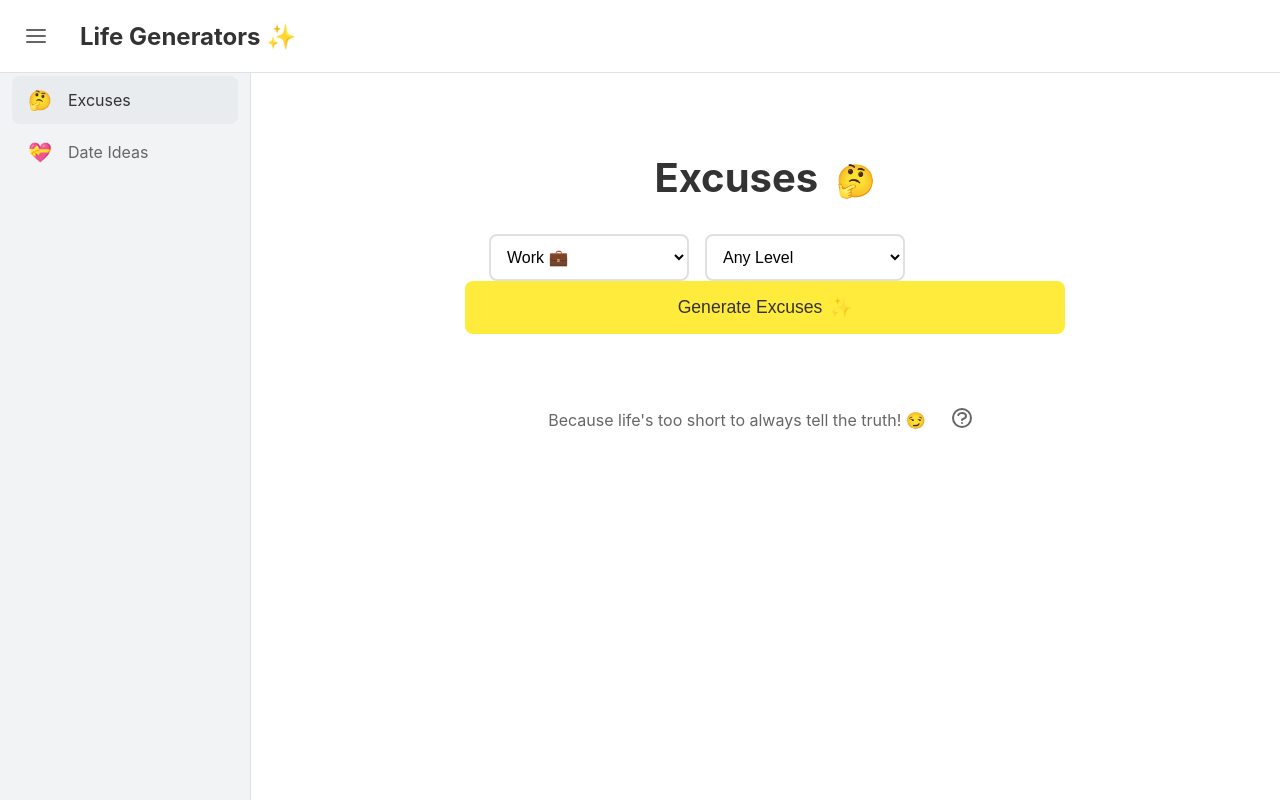
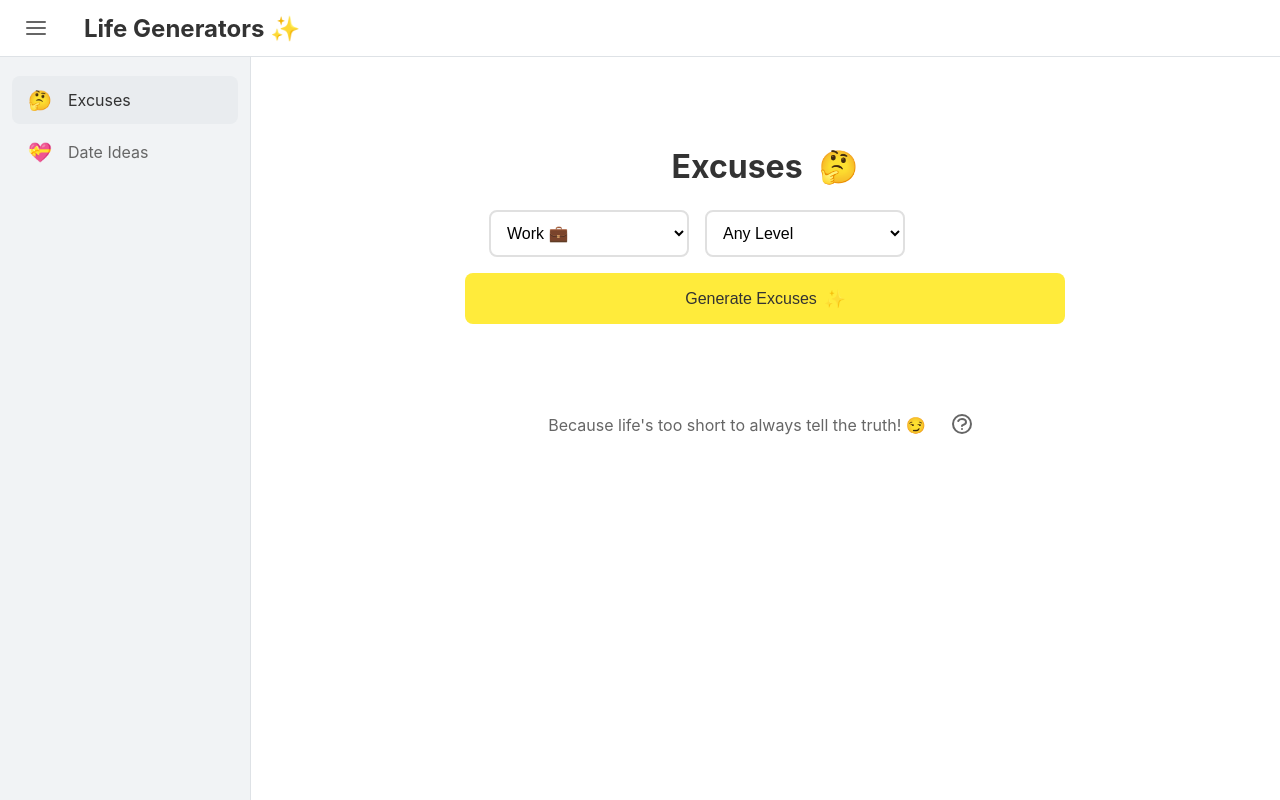
Before and after one commit to itainatural/excuse-machine, a React (Create React App) app: page / in a window 1280 px wide. Built offline with nearby package versions, Linux system fonts and the light colour scheme.

Commit message:
Fine-tune styling to match design exactly

```diff
--- a/src/App.css
+++ b/src/App.css
@@ -5,7 +5,7 @@
 
 .navbar {
   background: white;
-  padding: 1rem;
+  padding: 0 1rem;
   display: flex;
   align-items: center;
   border-bottom: 1px solid #dee2e6;
@@ -14,6 +14,7 @@
   left: 0;
   right: 0;
   z-index: 100;
+  height: 56px;
 }
 
 .navbar h1 {
@@ -27,7 +28,7 @@
   background: none;
   border: none;
   padding: 0.5rem;
-  margin-right: 0.5rem;
+  margin-right: 0.75rem;
   cursor: pointer;
   display: flex;
   align-items: center;
@@ -52,7 +53,7 @@
   background: #f1f3f5;
   padding-top: 1rem;
   border-right: 1px solid #dee2e6;
-  height: 100vh;
+  height: calc(100vh - 56px);
   position: fixed;
   top: 56px;
   left: 0;
@@ -83,6 +84,7 @@
   transition: all 0.3s ease;
   margin: 0.25rem 0.75rem;
   border-radius: 8px;
+  font-size: 0.9rem;
 }
 
 .nav-item:hover {
--- a/src/components/Generator.css
+++ b/src/components/Generator.css
@@ -6,9 +6,13 @@
 }
 
 .generator h2 {
-  font-size: 2.5rem;
-  margin-bottom: 2rem;
+  font-size: 2rem;
+  margin-bottom: 1.5rem;
   color: #333;
+  display: flex;
+  align-items: center;
+  justify-content: center;
+  gap: 0.5rem;
 }
 
 .title-emoji {
@@ -57,11 +61,11 @@ select:focus {
   color: #333;
   border: none;
   padding: 1rem;
-  font-size: 1.1rem;
+  font-size: 1rem;
   border-radius: 8px;
   cursor: pointer;
   transition: all 0.3s ease;
-  margin: 0;
+  margin: 1rem 0;
   position: relative;
   overflow: hidden;
   font-weight: 500;
```
Also changed, not shown: 1 other file (tests, documents, lock files or other folders).
